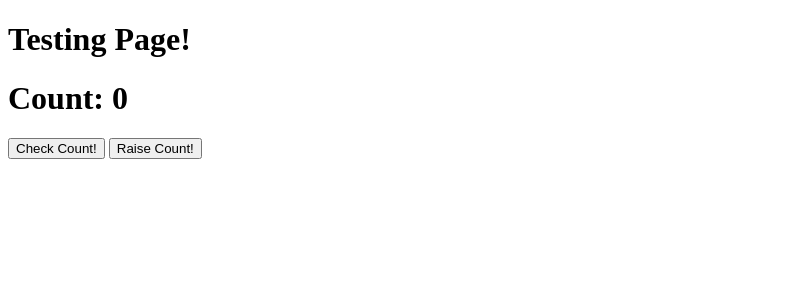
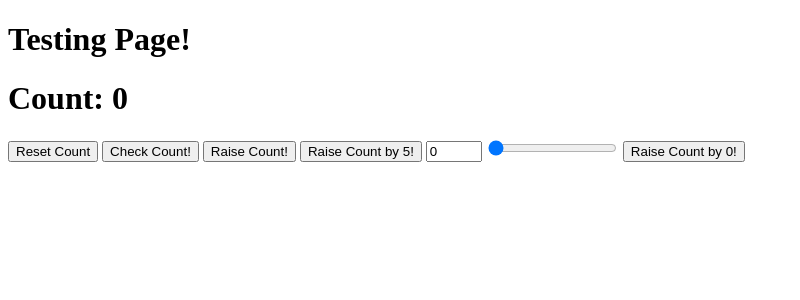
Before and after one commit to p5quared/dementia-alzheimersv2, a SvelteKit app: page /games/testing in a window 1280 px wide. Shown: the top 300 px of the page, without its empty margins (0-800 px from the left). Built offline with nearby package versions, Linux system fonts and the light colour scheme.

Commit message:
fun tests for sveltekit api. fixed POST request to have intended functionality

```diff
--- a/src/routes/api/testing/+server.ts
+++ b/src/routes/api/testing/+server.ts
@@ -12,16 +12,15 @@ export async function GET() {
 	return new Response(JSON.stringify(data));
 }
 
-export async function POST() {
-	count += 1;
-
-	const data = {
-		count: count
-	};
-
-	if (!data) {
-		throw new Error('ERROR in POST: Data not found');
+export async function POST({ request }) {
+	const dataObject = await request.json();
+	if (dataObject.reset) {
+		count = 0;
+		return new Response(JSON.stringify({ count }));
 	}
 
-	return new Response(JSON.stringify(data));
+	const quantity: number = dataObject.quantity;
+	count += quantity;
+
+	return new Response(JSON.stringify({ count }));
 }
--- a/src/routes/games/testing/+page.svelte
+++ b/src/routes/games/testing/+page.svelte
@@ -1,5 +1,6 @@
 <script>
     let count = 0;
+    let raisebyValue = 0;
 
     async function getData() {
         const response = await fetch('/api/testing');
@@ -9,12 +10,27 @@
         count = product.count
     }
 
-    async function raiseCount() {
+    async function raiseCount(n) {
         const response = await fetch('/api/testing', {
-            method: 'POST'
+            method: 'POST',
+            body: JSON.stringify({
+                quantity: n
+            })
         })
 
         let data = await response.json();
+
+        count = data.count
+    }
+
+    async function resetCount() {
+        const response = await fetch('/api/testing', {
+            method: 'POST',
+            body: JSON.stringify({
+                reset: true
+            })
+        })
+        let data = await response.json()
 
         count = data.count
     }
@@ -22,5 +38,12 @@
 
 <h1>Testing Page!</h1>
 <h1>Count: {count}</h1>
+<button on:click={() => resetCount()}>Reset Count</button>
 <button on:click={() => getData()}>Check Count!</button>
-<button on:click={() => raiseCount()}>Raise Count!</button>
+<button on:click={() => raiseCount(1)}>Raise Count!</button>
+<button on:click={() => raiseCount(5)}>Raise Count by 5!</button>
+<label>
+    <input type="number" bind:value={raisebyValue} min="0" max="10">
+    <input type="range" bind:value={raisebyValue} min="0" max="10">
+    <button on:click={() => raiseCount(raisebyValue)}>Raise Count by {raisebyValue}!</button>
+</label>
```
